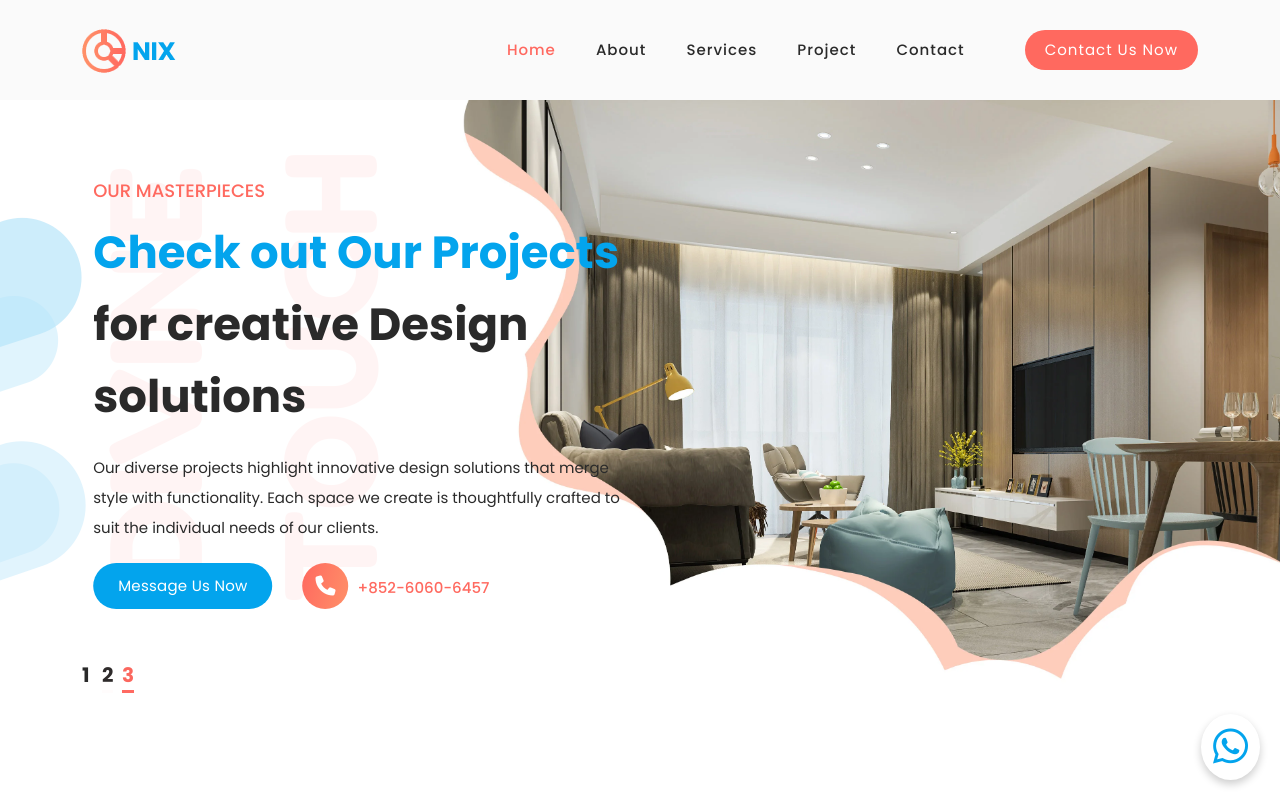
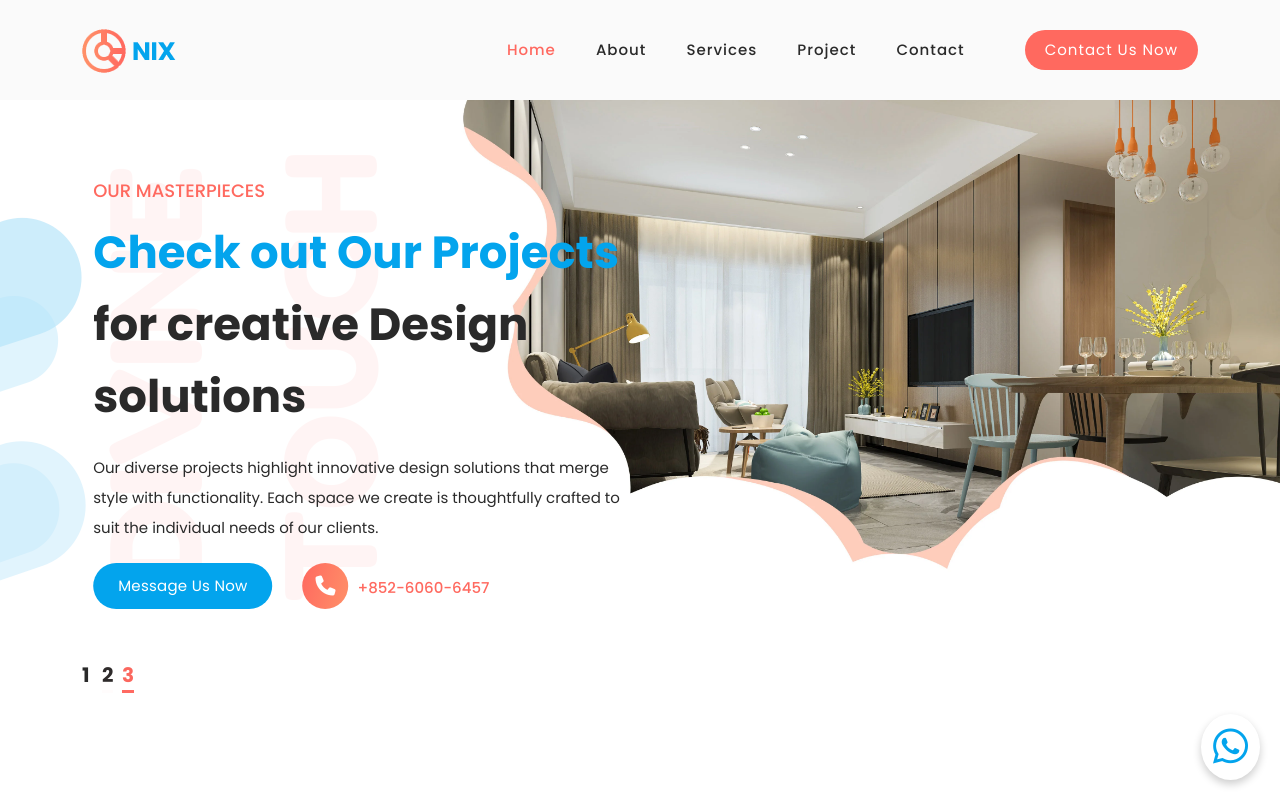
Before and after one commit to buhary98/divine_touch_website, a React (Create React App) app: page / in a window 1280 px wide. Shown: the top 800 px of the page. Built offline with nearby package versions, Linux system fonts and the light colour scheme.

Commit message:
copmonent performance improved

```diff
--- a/src/components/banner/Banner.css
+++ b/src/components/banner/Banner.css
@@ -7,27 +7,50 @@
     overflow: hidden;
 }
 
-.main-banner:after {
-    content: '';
-    background-image: url('../../assets/images/baner-dec-left.png');
-    background-repeat: no-repeat;
+.main-banner .banner-decor-left {
     position: absolute;
     left: 0;
     top: 100px;
     width: 397px;
-    height: 532px;
+    height: auto;
 }
 
-.main-banner:before {
-    content: '';
-    background-image: url('../../assets/images/banner-right-image.webp');
-    background-repeat: no-repeat;
-    background-size: cover;
+.main-banner .banner-decor-right {
     position: absolute;
     right: 0;
     top: 100px;
     width: 819px;
-    height: 674px;
+    height: auto;
+}
+
+.banner-decor-left.loading {
+    filter: blur(10px);
+    opacity: 0.7;
+}
+
+.banner-decor-left.loaded {
+    filter: none;
+    opacity: 1;
+}
+
+.banner-decor-right.loading {
+    filter: blur(10px);
+    opacity: 0.7;
+}
+
+.banner-decor-right.loaded {
+    filter: none;
+    opacity: 1;
+}
+
+.loading {
+    filter: blur(10px);
+    transition: filter 0.5s ease;
+}
+
+.loaded {
+    filter: blur(0);
+    transition: filter 0.5s ease;
 }
 
 .main-banner .item h6 {
@@ -121,6 +144,16 @@
     border-bottom: 3px solid #ff685f;
 }
 
+.loader {
+    display: flex;
+    justify-content: center;
+    align-items: center;
+    height: 100%;
+    font-size: 24px;
+    font-weight: bold;
+    color: #ff695f;
+}
+
 @media (max-width: 767px) {
     .down-buttons {
         display: block;
@@ -133,7 +166,7 @@
 }
 
 @media (max-width: 992px) {
-    .main-banner::before {
+    .banner-decor-right {
         display: none;
     }
 
@@ -151,8 +184,8 @@
 }
 
 @media (max-width: 1240px) {
-    .main-banner::before {
+    .banner-decor-right {
         width: 640px;
-        height: 526px;
+        height: auto;
     }
 }
--- a/src/components/banner/Banner.jsx
+++ b/src/components/banner/Banner.jsx
@@ -1,9 +1,17 @@
-import React, { lazy, Suspense } from "react";
+import React, { lazy, Suspense, useEffect, useRef, useState } from "react";
+
+import BannerLeft from "../../assets/images/baner-dec-left.png";
+import BannerRight from "../../assets/images/banner-right-image.webp";
+
 import "./Banner.css";
 
 const Slider = lazy(() => import("react-slick"));
 
-const customPaging = (i) => <div className="custom-dot">{i + 1}</div>;
+const customPaging = (i) => (
+  <div key={`dot-${i + 1}`} className="custom-dot">
+    {i + 1}
+  </div>
+);
 
 const sliderContent = [
   {
@@ -29,18 +37,20 @@ const sliderContent = [
   },
 ];
 
-const DownButtons = React.memo(() => (
+const DownButtons = () => (
   <div className="down-buttons">
     <div className="main-blue-button-hover">
-      <a href="#contact">Message Us Now</a>
+      <a href="#contact" aria-label="Message us now">
+        Message Us Now
+      </a>
     </div>
     <div className="call-button">
       <div className="lnk">
-        <i className="fa fa-phone"></i> +852-6060-6457
+        <i className="fa fa-phone" aria-hidden="true"></i> +852-6060-6457
       </div>
     </div>
   </div>
-));
+);
 
 const Banner = () => {
   const settings = {
@@ -57,14 +67,73 @@ const Banner = () => {
     arrows: false,
   };
 
+  const [isImageVisible, setImageVisible] = useState(false);
+  const leftImageRef = useRef(null);
+  const rightImageRef = useRef(null);
+
+  useEffect(() => {
+    const observerOptions = {
+      root: null,
+      rootMargin: "0px",
+      threshold: 0.1,
+    };
+
+    const leftImageObserver = new IntersectionObserver((entries) => {
+      entries.forEach((entry) => {
+        if (entry.isIntersecting) {
+          setImageVisible(true);
+          leftImageObserver.unobserve(leftImageRef.current);
+        }
+      });
+    }, observerOptions);
+
+    const rightImageObserver = new IntersectionObserver((entries) => {
+      entries.forEach((entry) => {
+        if (entry.isIntersecting) {
+          setImageVisible(true);
+          rightImageObserver.unobserve(rightImageRef.current);
+        }
+      });
+    }, observerOptions);
+
+    if (leftImageRef.current) {
+      leftImageObserver.observe(leftImageRef.current);
+    }
+
+    if (rightImageRef.current) {
+      rightImageObserver.observe(rightImageRef.current);
+    }
+
+    return () => {
+      leftImageObserver.disconnect();
+      rightImageObserver.disconnect();
+    };
+  }, []);
+
   return (
     <div className="main-banner" id="home">
+      <img
+        ref={leftImageRef}
+        src={isImageVisible ? BannerLeft : ""}
+        alt="Left Decoration"
+        className={`banner-decor-left ${
+          isImageVisible ? "loaded" : "loading"
+        }`}
+      />
+      <img
+        ref={rightImageRef}
+        src={isImageVisible ? BannerRight : ""}
+        alt="Right Decoration"
+        className={`banner-decor-right ${
+          isImageVisible ? "loaded" : "loading"
+        }`}
+      />
       <div className="container">
         <div className="row">
           <div className="col-lg-12">
             <div className="row">
               <div className="col-lg-6 align-self-center">
-                <Suspense fallback={<div>Loading...</div>}>
+                <Suspense fallback={<div className="loader">Loading...</div>}>
                   <Slider {...settings} className="owl-banner">
                     {sliderContent.map((content, index) => (
                       <div className="item header-text" key={index}>
```
